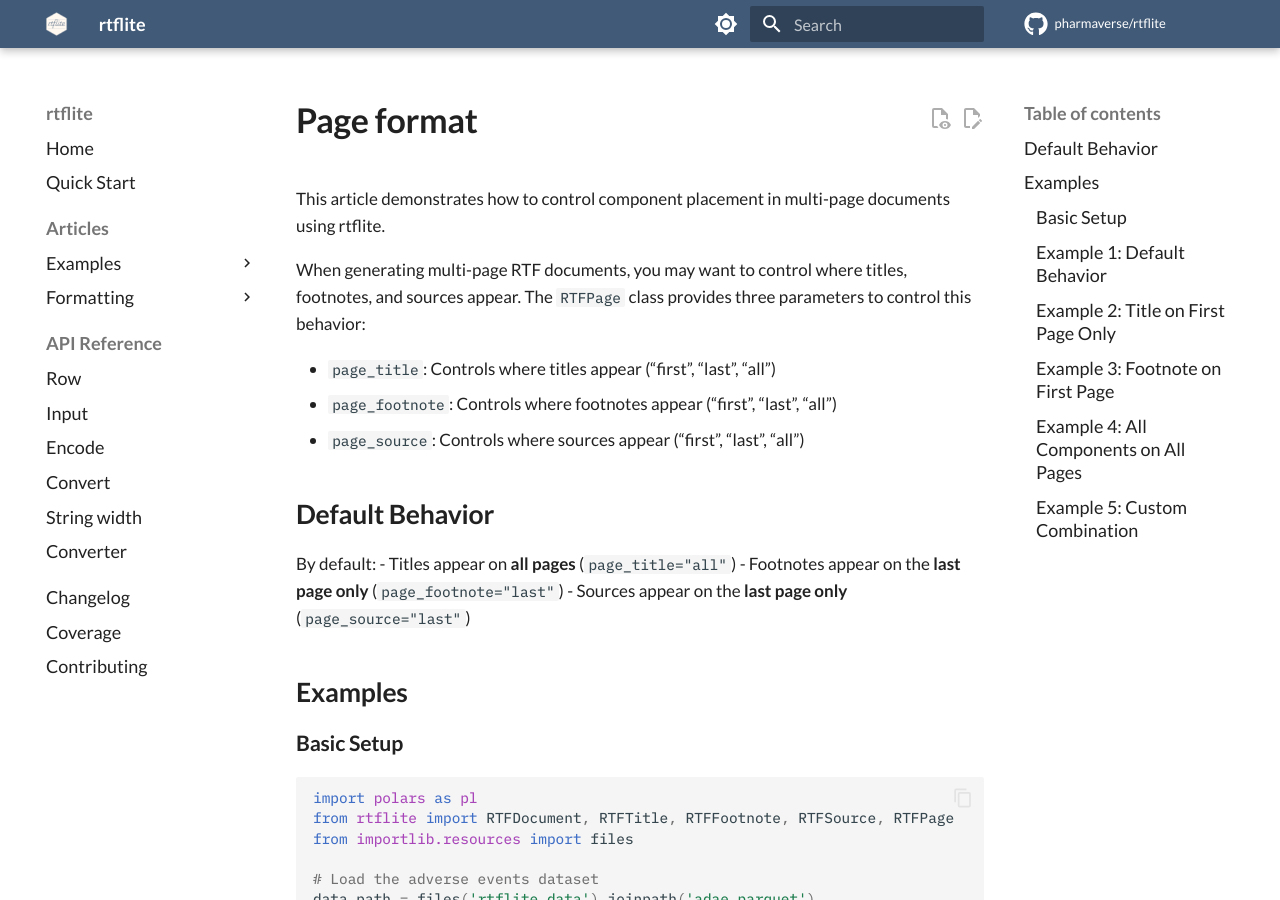
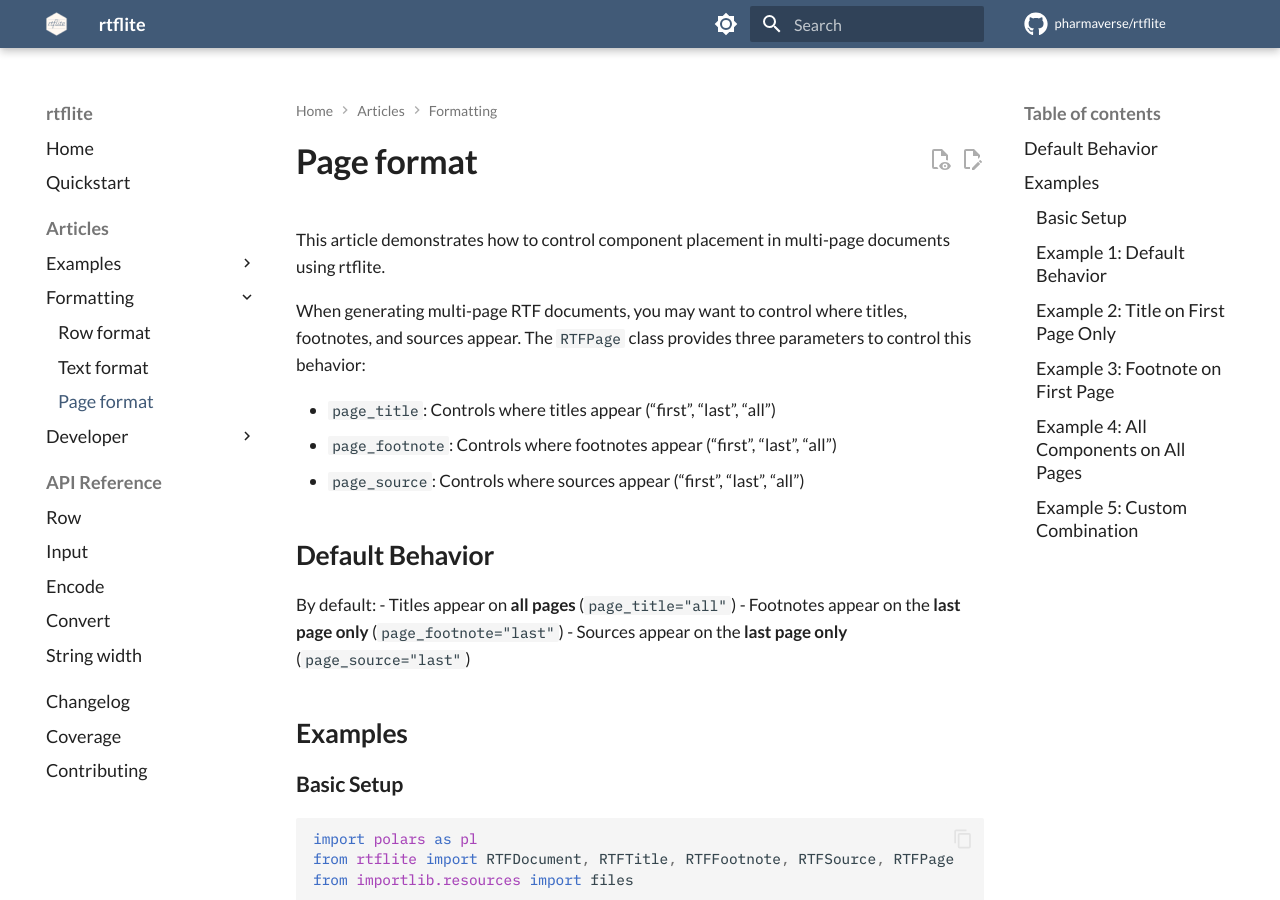
Before and after one commit to pharmaverse/rtflite, an MkDocs documentation site: the page built from docs/articles/format-page.md, in a window 1280 px wide and 900 px high. Built offline with MkDocs 1.6.1 and Material for MkDocs 9.7.7, drawn with Linux system fonts in a browser that asks for light colours; comment, search, counter and statistics services are not loaded; some of the changed text lies outside the part shown.

Commit message:
Update mkdocs.yml to reflect article changes

```diff
--- a/mkdocs.yml
+++ b/mkdocs.yml
@@ -7,23 +7,25 @@ edit_uri: edit/main/docs/
 
 nav:
   - Home: index.md
-  - Quick Start: articles/example-quickstart.md
+  - Quickstart: articles/quickstart.md
   - Articles:
     - Examples:
       - articles/example-baseline.md
       - articles/example-ae.md
       - articles/example-figure.md
     - Formatting:
-      - articles/formatting-row.md
-      - articles/formatting-text.md
-      - articles/formatting-page.md
+      - articles/format-row.md
+      - articles/format-text.md
+      - articles/format-page.md
+    - Developer:
+      - articles/pagination.md
+      - articles/converter-setup.md
   - API Reference:
     - Row: reference/row.md
     - Input: reference/input.md
     - Encode: reference/encode.md
     - Convert: reference/convert.md
     - String width: reference/strwidth.md
-    - Converter: reference/converter-setup.md
   - Changelog: changelog.md
   - Coverage: coverage/
   - Contributing: contributing.md
```
